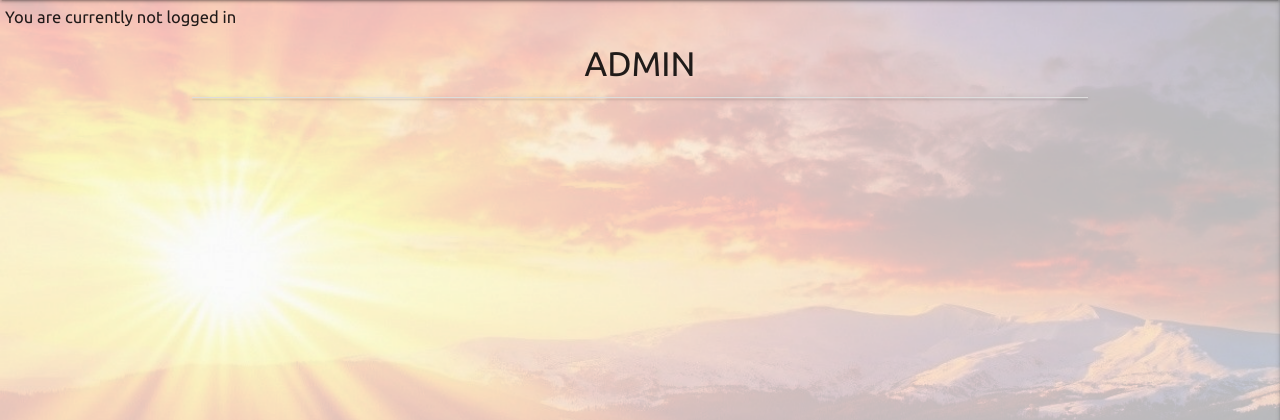
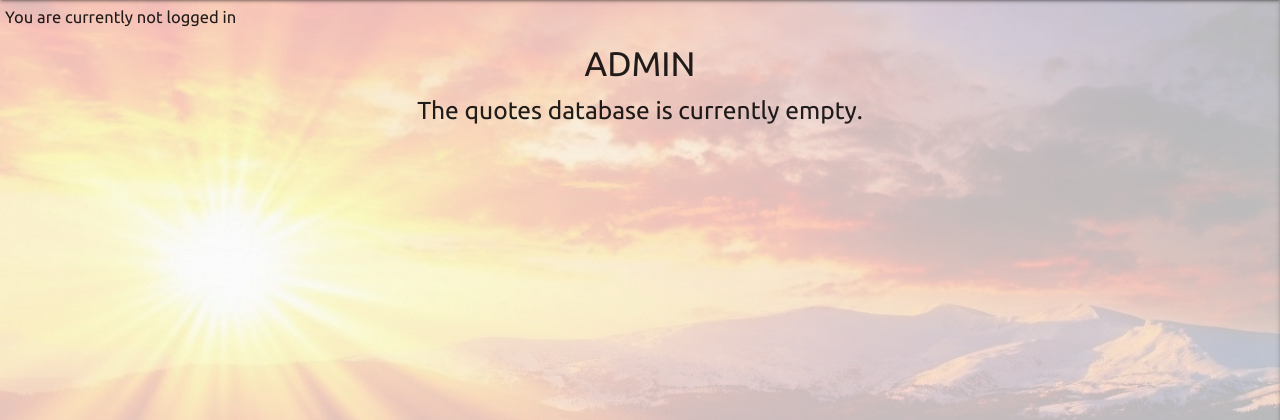
Before and after one commit to Juliet-Simpson/Find-A-Bible-Quote, a Flask app: page /admin in a window 1280 px wide. Shown: the part 64-484 px from the top of the page. Run offline with Flask 2, Linux system fonts and the light colour scheme; data that the repository does not hold is empty; some libraries are stand-ins or nearby versions.

Commit message:
Add empty database statement to Admin page

```diff
--- a/templates/admin.html
+++ b/templates/admin.html
@@ -1,7 +1,7 @@
 {% extends "base.html" %}
 {% block content %}
 <h4 class="center">ADMIN</h4>
-
+{% if all_quotes | length > 0 %}
 <ul class="collapsible">
     {% for quote in all_quotes %}
     <li>
@@ -185,6 +185,9 @@
     </li>
     {% endfor %}
 </ul>
+{% else %}
+<h5 class="center">The quotes database is currently empty.</h5>
+{% endif %}
 <br>
 
 {% endblock %}
```
